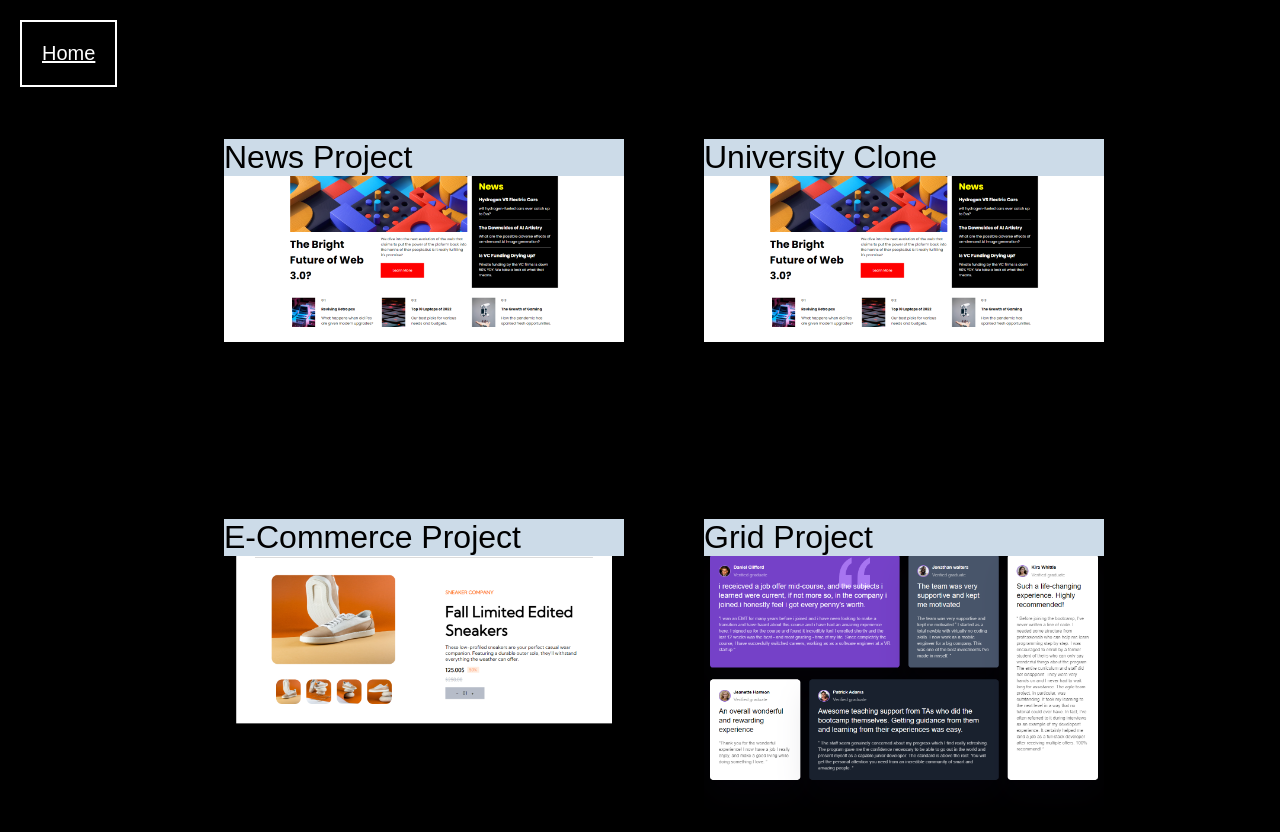
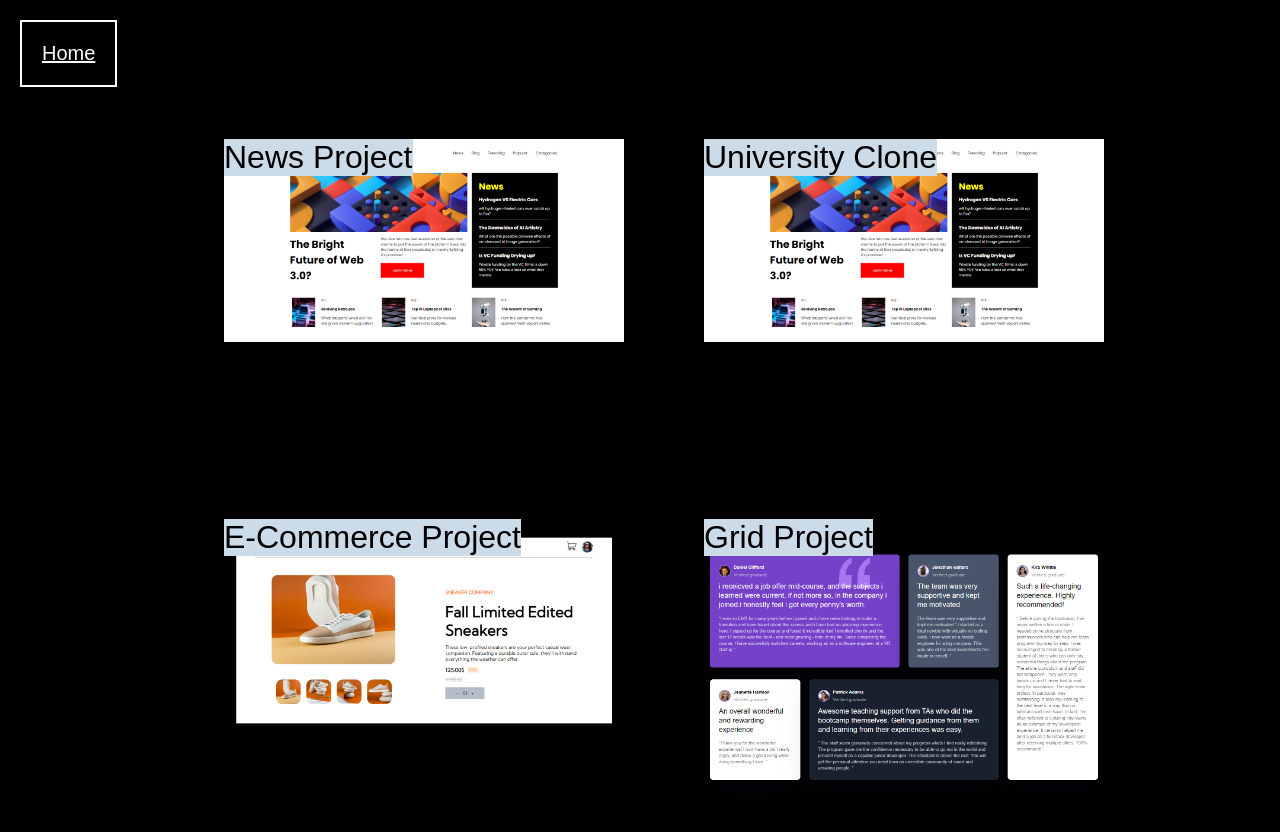
Before and after one commit to Devjoy-tech/myportfolio, a plain HTML site: page projects/project.html in a window 1280 px wide. Drawn offline with nearby package versions, Linux system fonts and the light colour scheme; a web font is replaced by a local one.

Commit message:
Update projects.css

```diff
--- a/projects/projects.css
+++ b/projects/projects.css
@@ -50,11 +50,10 @@ a{
     object-fit: contain;
 }
 h1{
-    width: 400px;
+    width: auto;
     position: absolute;
     color: #000;
     background-color: rgba(204, 219, 232, 1);
-    object-fit: contain;
 }
 .ima_ges:hover{
     animation-name: pulse;
```
